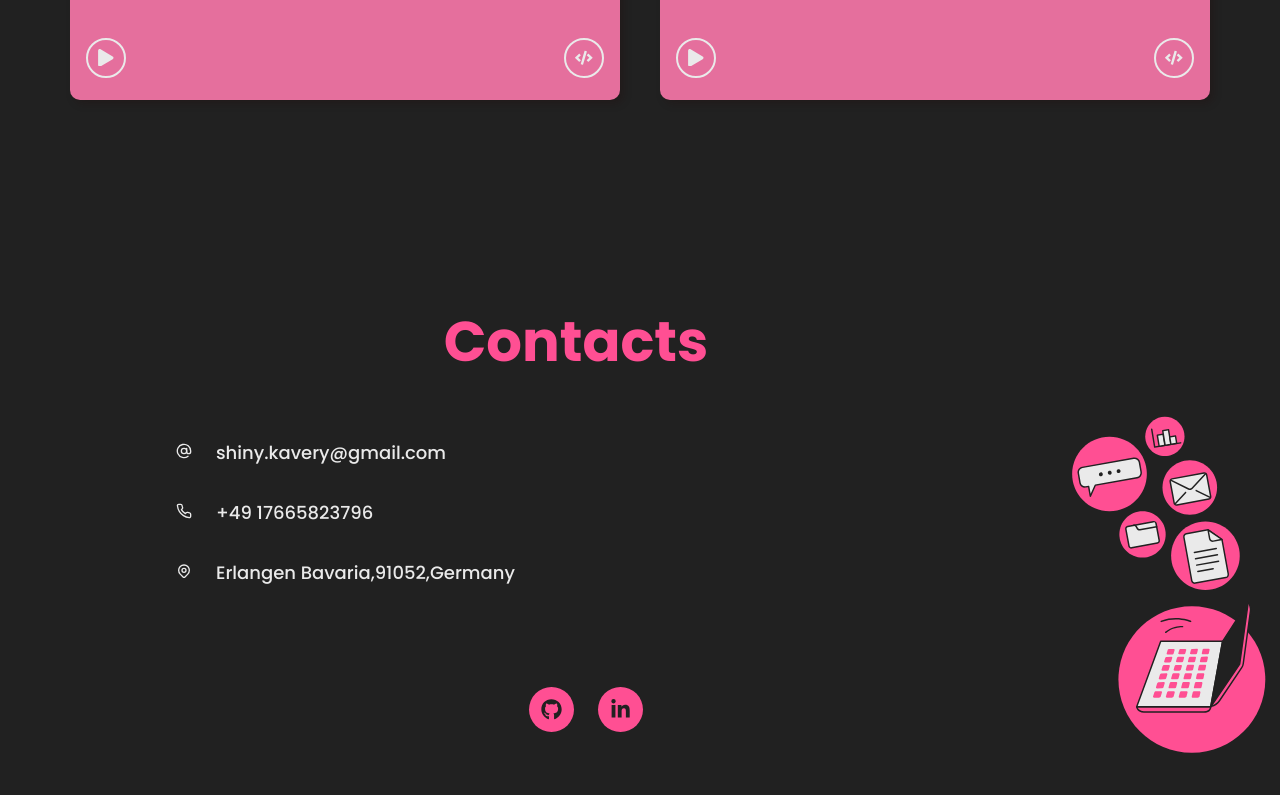
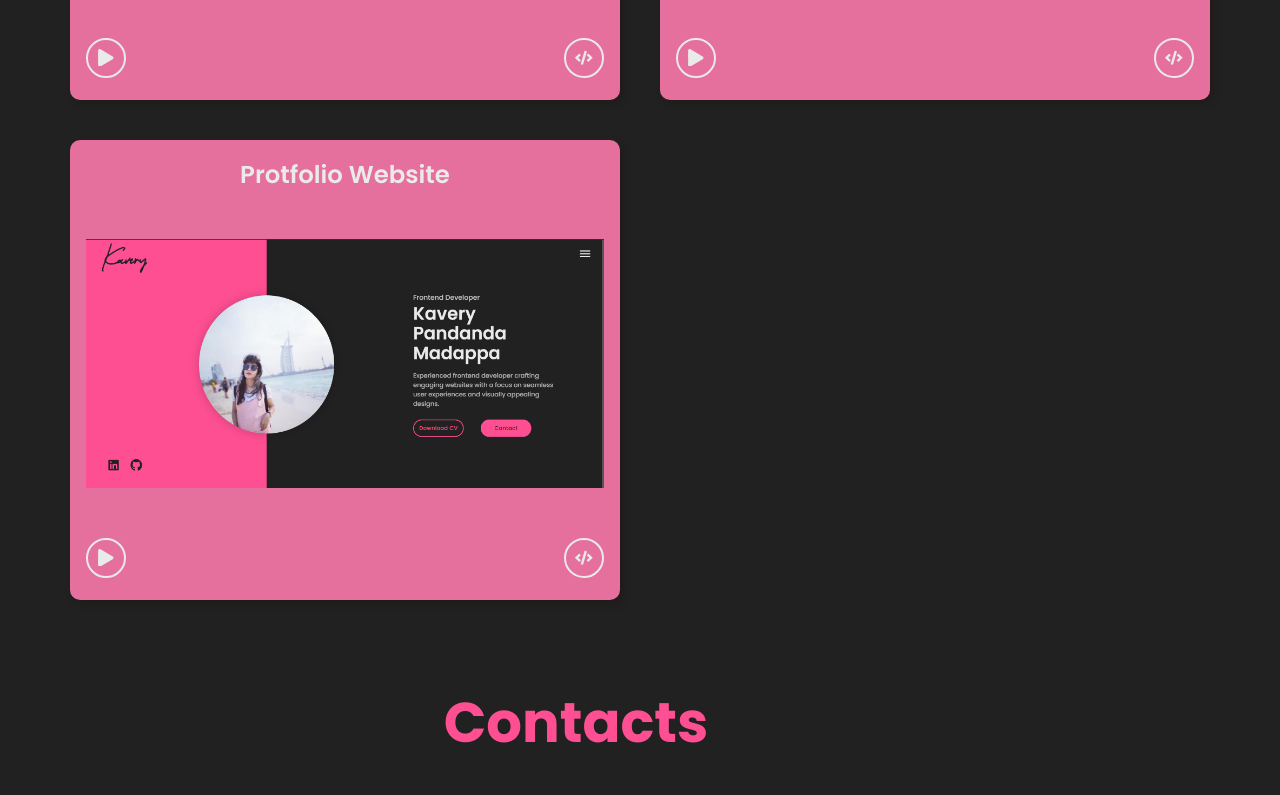
Before and after one commit to Kavery-pm/shinyKaveryProtfolio, a React (Create React App) app: page / in a window 1280 px wide. Shown: the part 2629-3424 px from the top of the page. Built offline with nearby package versions, Linux system fonts and the light colour scheme; a web font is replaced by a local one.

Commit message:
added a new project

```diff
--- a/src/data/ProjectsData.js
+++ b/src/data/ProjectsData.js
@@ -1,5 +1,6 @@
 import FilterCountry from '../assets/projectImage/FilterCountry.png';
 import FoodApp from '../assets/projectImage/FoodApp.png';
+import Protfoili from '../assets/projectImage/Protfoili.png';
 
 export const ProjectsData = [
     {
@@ -19,4 +20,14 @@ export const ProjectsData = [
     code: 'https://github.com/Kavery-pm/ReactFoodOrderApp',
     demo: 'https://musical-alfajores-e260c2.netlify.app/',
     image: FoodApp
-}]
+},
+{
+    id: 3,
+    projectName: 'Protfolio Website',
+    projectDesc: 'Protfolio website developed using react,material ui',
+    tags: ['React', 'HTML' ,'CSS', 'material-ui'],
+    code: 'https://github.com/Kavery-pm/shinyKaveryProtfolio',
+    demo: 'https://shiny-kavery-protfolio-kavery-pm.vercel.app/',
+    image:Protfoili
+},
+]
```
Also changed, not shown: src/assets/projectImage/Protfoili.png (added).
